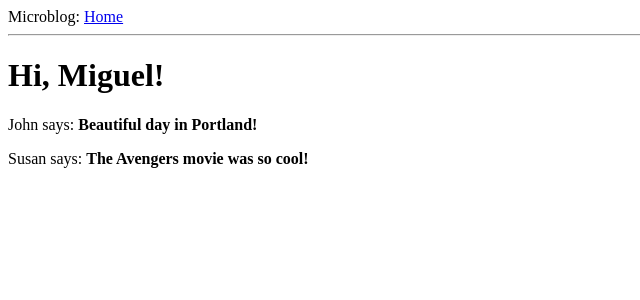
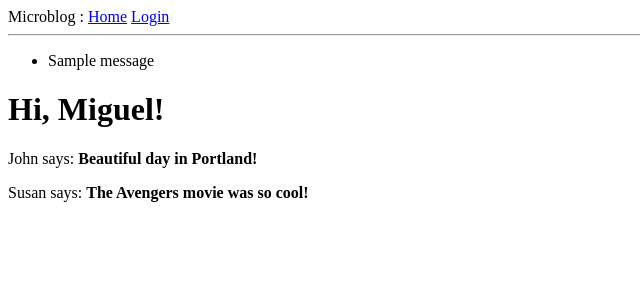
Before and after one commit to didafpunk/flask_tuto, a Flask app: page / in a window 1280 px wide. Shown: the top 300 px of the page, without its empty margins (0-640 px from the left). Run offline with Flask 3, Linux system fonts and the light colour scheme; one stand-in notice (Sample message) is shown.

Commit message:
chapitre 3

```diff
--- a/app/__init__.py
+++ b/app/__init__.py
@@ -1,5 +1,7 @@
 from flask import Flask
+from config import Config
 
 app = Flask(__name__)
+app.config.from_object(Config)
 
 from app import routes
--- a/app/routes.py
+++ b/app/routes.py
@@ -1,5 +1,6 @@
-from flask import render_template, request, redirect
+from flask import render_template, redirect, flash, url_for
 from app import app
+from app.forms import LoginForm
 
 @app.route('/')
 @app.route('/index')
@@ -16,3 +17,12 @@ def index():
         }
     ]
     return render_template('index.html', title='Home', user=user, posts=posts)
+
+@app.route('/login', methods=['GET', 'POST'])
+def login():
+    form = LoginForm()
+    if form.validate_on_submit():
+        flash('Login requested for user {}, remember_me={}'.format(
+            form.username.data, form.remember_me.data))
+        return redirect(url_for('index'))
+    return render_template('login.html', title='Sign In', form=form)
--- a/app/templates/base.html
+++ b/app/templates/base.html
@@ -8,8 +8,22 @@
       {% endif %}
     </head>
     <body>
-        <div>Microblog: <a href="/index">Home</a></div>
+
+        <div>
+            Microblog :
+            <a href="{{ url_for('index') }}">Home</a>
+            <a href="{{ url_for('login')}}">Login</a>
+        </div>
         <hr>
+           {% with messages = get_flashed_messages() %}
+        {% if messages %}
+        <ul>
+            {% for message in messages %}
+            <li>{{ message }}</li>
+            {% endfor %}
+        </ul>
+        {% endif %}
+        {% endwith %}
         {% block content %}{% endblock %}
     </body>
 </html>
```
